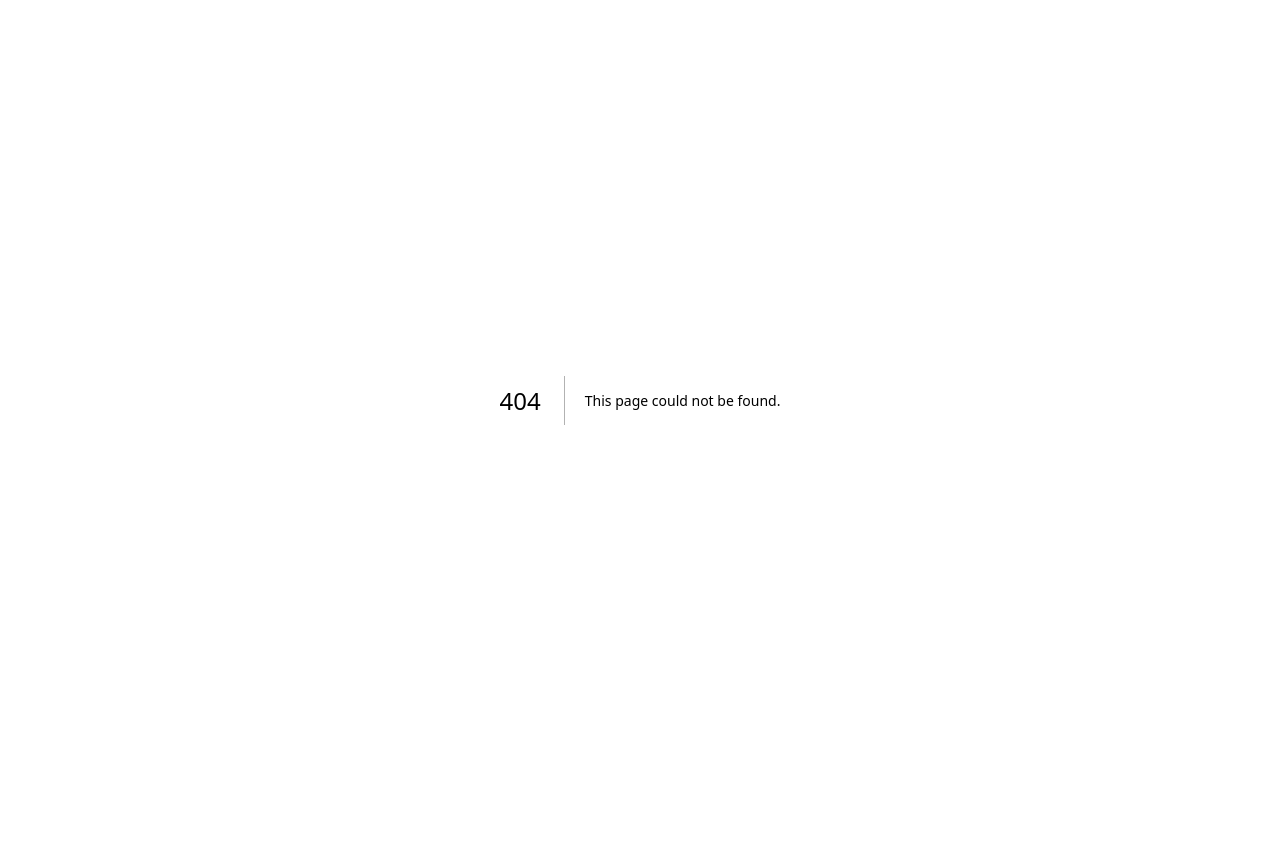
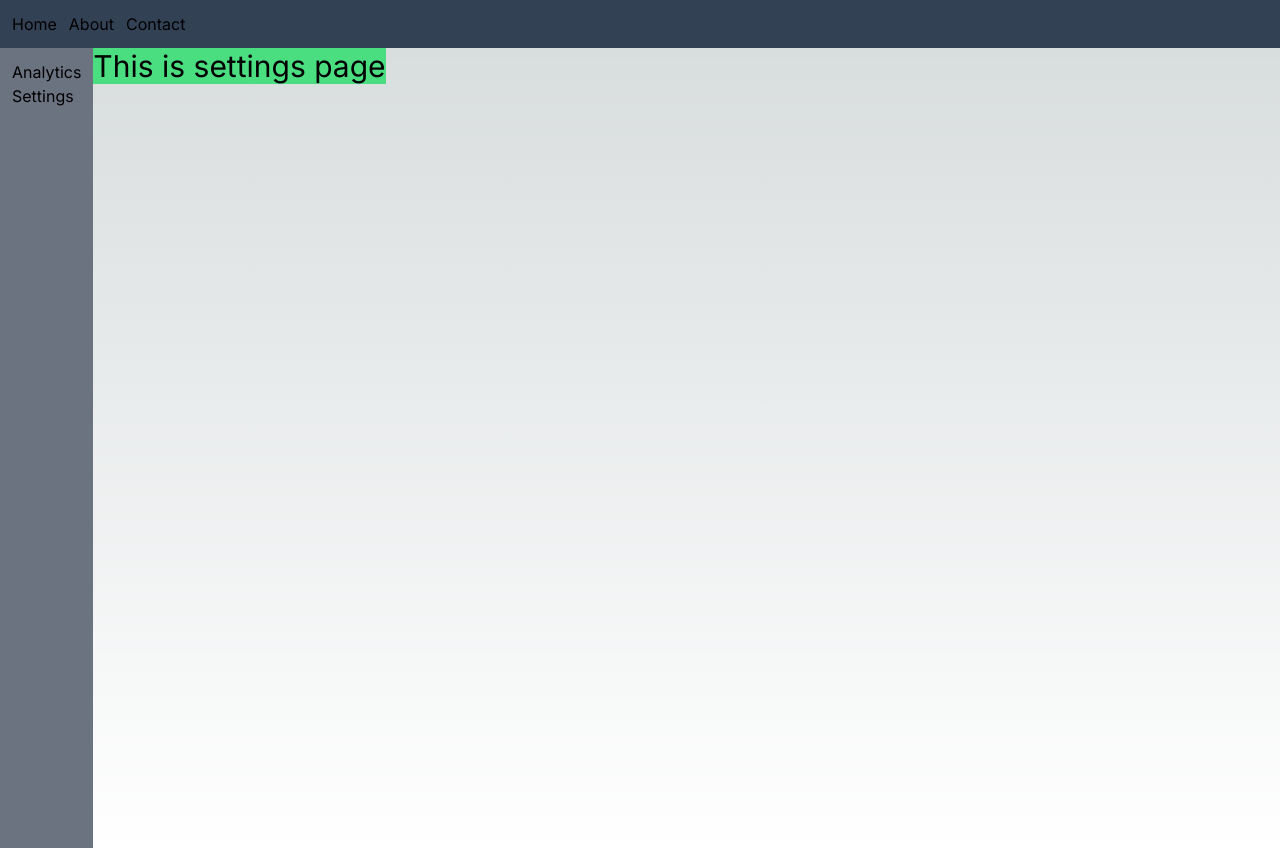
Before and after one commit to merndevreza/Next-JS, a Next.js app: page /dashboard/settings in a window 1280 px wide. Before the commit this address had no page. Before the commit the page ends 800 px from the top, so only its background shows below. Built offline with nearby package versions, Linux system fonts and the light colour scheme.

Commit message:
Learned - creating routes, root layout, nested layout, templates and metadata

```diff
--- /dev/null
+++ b/app/dashboard/analytics/page.js
@@ -0,0 +1,15 @@
+import React from 'react';
+
+export const metadata = {
+   title: "Analytics",
+   description: "This is Analytics page",
+ };
+const Analytics = () => {
+   return (
+      <div className='text-3xl bg-green-400'>
+         This is Analytics page
+      </div>
+   );
+};
+
+export default Analytics;
--- /dev/null
+++ b/app/dashboard/layout.js
@@ -0,0 +1,18 @@
+
+const dashboardLayout = ({children}) => {
+   return (
+      <div className="flex">
+      <nav className="bg-gray-500 h-screen">
+        <ul className="p-3 gap-3">
+          <li>Analytics</li>
+          <li>Settings</li>
+        </ul>
+      </nav>
+         <div>
+         {children}
+         </div>
+      </div>
+   );
+};
+
+export default dashboardLayout;
--- /dev/null
+++ b/app/dashboard/settings/page.js
@@ -0,0 +1,15 @@
+import React from 'react';
+
+export const metadata = {
+   title: "Settings",
+   description: "This is settings page",
+ };
+const Settings = () => {
+   return (
+      <div className='text-3xl bg-green-400'>
+         This is settings page
+      </div>
+   );
+};
+
+export default Settings;
--- a/app/layout.js
+++ b/app/layout.js
@@ -3,15 +3,18 @@ import "./globals.css";
 
 const inter = Inter({ subsets: ["latin"] });
 
-export const metadata = {
-  title: "Create Next App",
-  description: "Generated by create next app",
-};
-
 export default function RootLayout({ children }) {
   return (
     <html lang="en">
-      <body className={inter.className}>{children}</body>
+      <body className={inter.className}>
+        <nav className="bg-slate-700">
+          <ul className="flex p-3 gap-3">
+            <li>Home</li>
+            <li>About</li>
+            <li>Contact</li>
+          </ul>
+        </nav>
+        {children}</body>
     </html>
   );
 }
--- a/app/page.js
+++ b/app/page.js
@@ -1,5 +1,9 @@
 import Image from "next/image";
 
+export const metadata = {
+  title: "Home ",
+  description: "This is Home page",
+};
 export default function Home() {
   return (
     <main className="flex min-h-screen flex-col items-center justify-between p-24">
```
